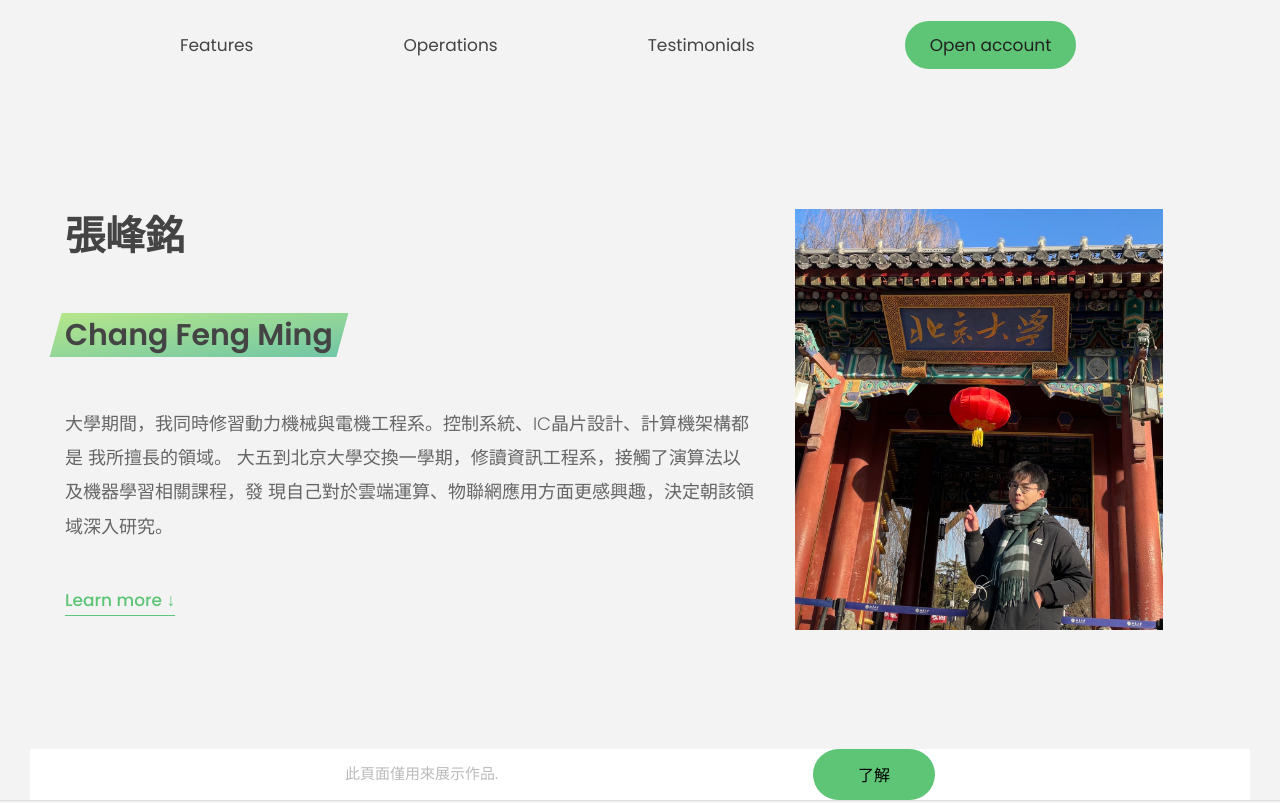
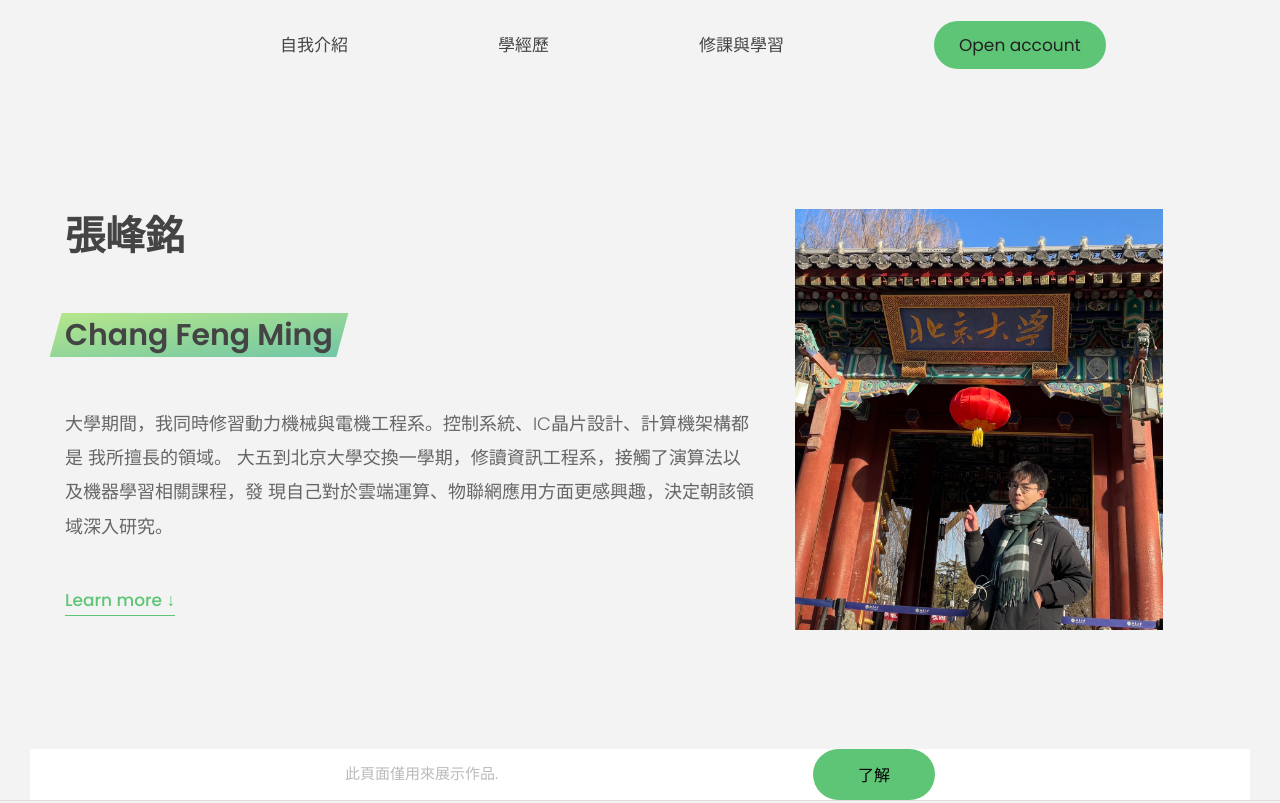
Before and after one commit to fockspaces/Website-portfolio, a plain HTML site: page index.html in a window 1280 px wide. Shown: the top 803 px of the page. Drawn offline with Linux system fonts and the light colour scheme.

Commit message:
adjust offset in nav bar

```diff
--- a/index.html
+++ b/index.html
@@ -25,13 +25,13 @@
         /> -->
         <ul class="nav__links">
           <li class="nav__item">
-            <a class="nav__link" href="#section--1">Features</a>
+            <a class="nav__link" href="#section--1">自我介紹</a>
           </li>
           <li class="nav__item">
-            <a class="nav__link" href="#section--2">Operations</a>
+            <a class="nav__link" href="#section--2">學經歷</a>
           </li>
           <li class="nav__item">
-            <a class="nav__link" href="#section--3">Testimonials</a>
+            <a class="nav__link" href="#section--3">修課與學習</a>
           </li>
           <li class="nav__item">
             <a class="nav__link nav__link--btn btn--show-modal" href="#"
--- a/style.css
+++ b/style.css
@@ -120,7 +120,7 @@ img {
   align-items: center;
   height: 9rem;
   width: 100%;
-  padding: 0 0rem;
+  padding: 0 10rem;
   z-index: 100;
 }
 
```
